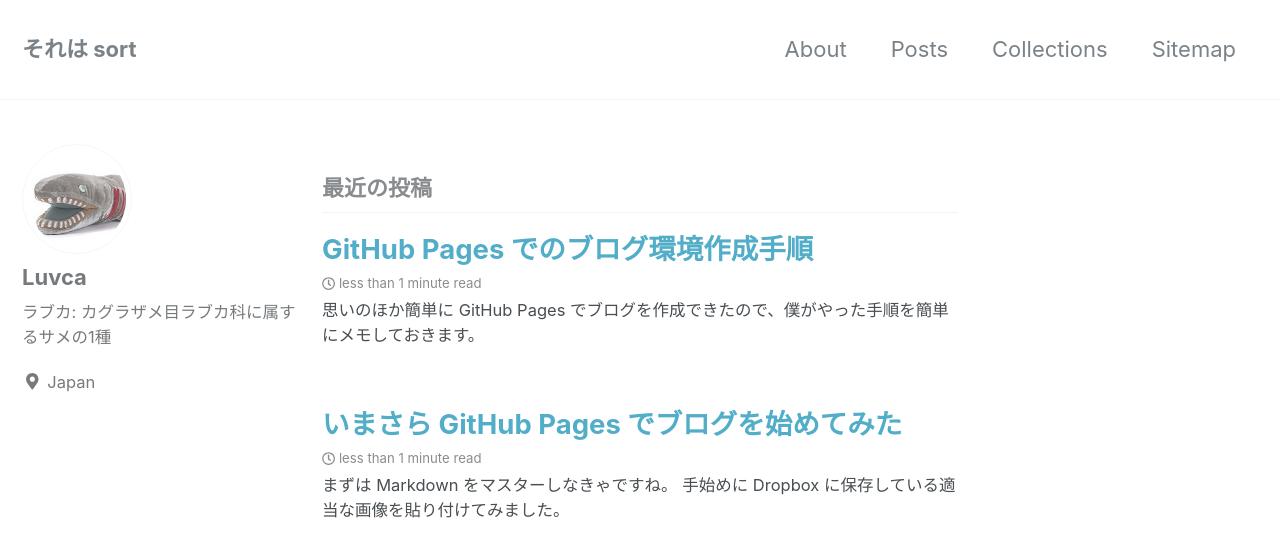
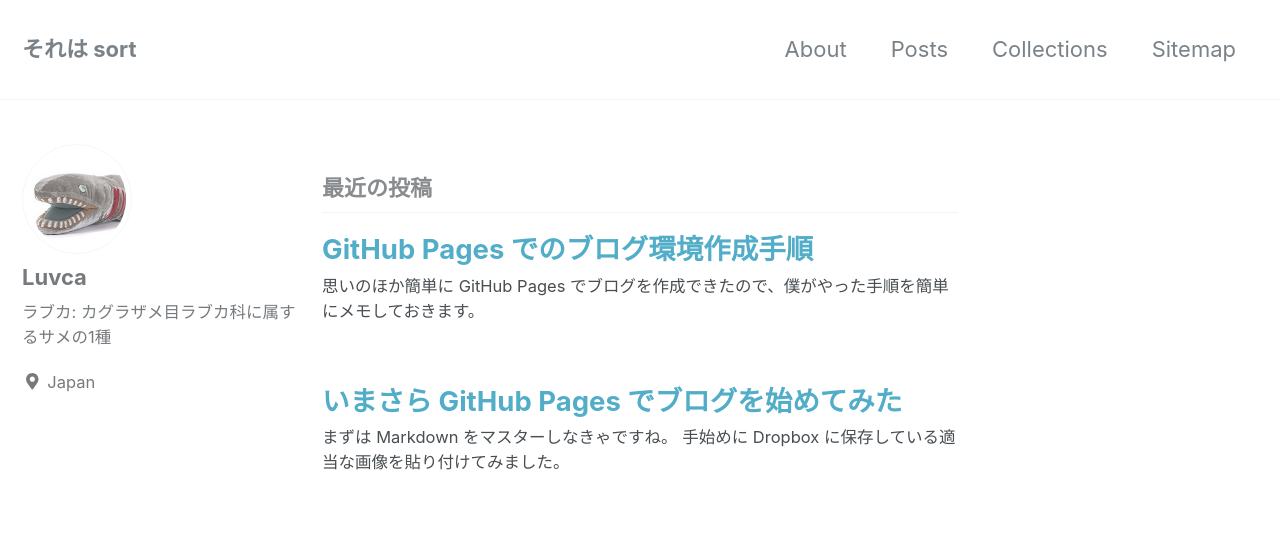
Before and after one commit to Luvca/Luvca.github.io, a Jekyll site: the page built from index.html, in a window 1280 px wide and 900 px high. Shown: the top 557 px of the window. Built offline with Jekyll 4.4.1, drawn with Linux system fonts in a browser that asks for light colours; nearby versions of some CDN libraries; the list of posts is cut into pages by our own code.

Commit message:
Update layout

```diff
--- a/_config.yml
+++ b/_config.yml
@@ -262,7 +262,7 @@
     values:
       layout: single
       author_profile: true
-      read_time: true
-      comments: # true
+      read_time: false
+      comments: true
       share: true
       related: true
--- a/_layouts/single.html
+++ b/_layouts/single.html
@@ -29,6 +29,11 @@
           {% if page.title %}<h1 id="page-title" class="page__title" itemprop="headline">{{ page.title | markdownify | remove: "<p>" | remove: "</p>" }}</h1>{% endif %}
           {% if page.read_time %}
             <p class="page__meta"><i class="far fa-clock" aria-hidden="true"></i> {% include read-time.html %}</p>
+          {% endif %}
+          {% if page.last_modified_at %}
+            <p class="page__date"><strong><i class="fas fa-fw fa-calendar-alt" aria-hidden="true"></i> {{ site.data.ui-text[site.locale].date_label | default: "Updated:" }}</strong> <time datetime="{{ page.last_modified_at | date: "%Y-%m-%d" }}">{{ page.last_modified_at | date: "%B %d, %Y" }}</time></p>
+          {% elsif page.date %}
+            <p class="page__date"><strong><i class="fas fa-fw fa-calendar-alt" aria-hidden="true"></i> {{ site.data.ui-text[site.locale].date_label | default: "Updated:" }}</strong> <time datetime="{{ page.date | date_to_xmlschema }}">{{ page.date | date: "%B %d, %Y" }}</time></p>
           {% endif %}
         </header>
       {% endunless %}
```
